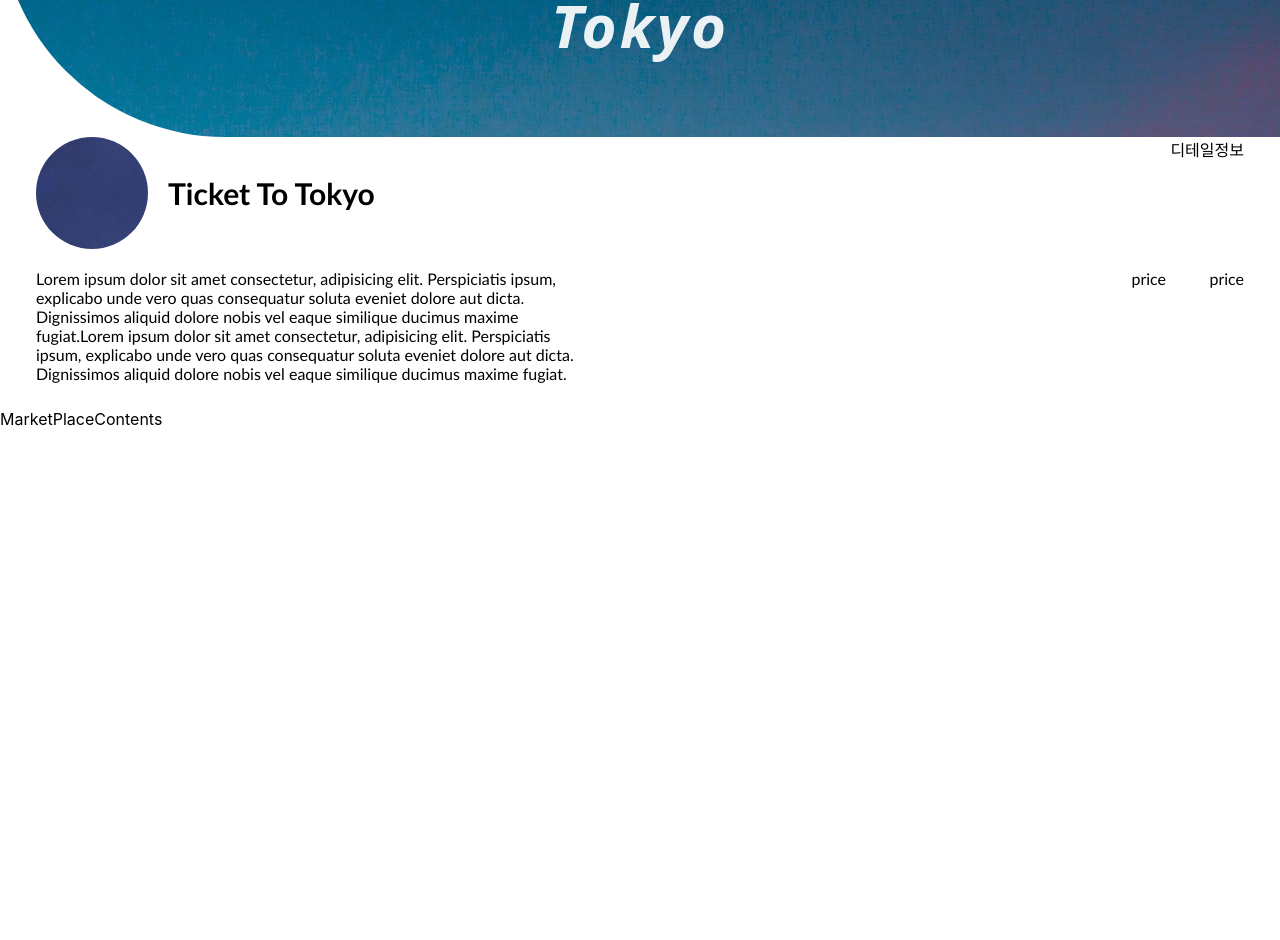
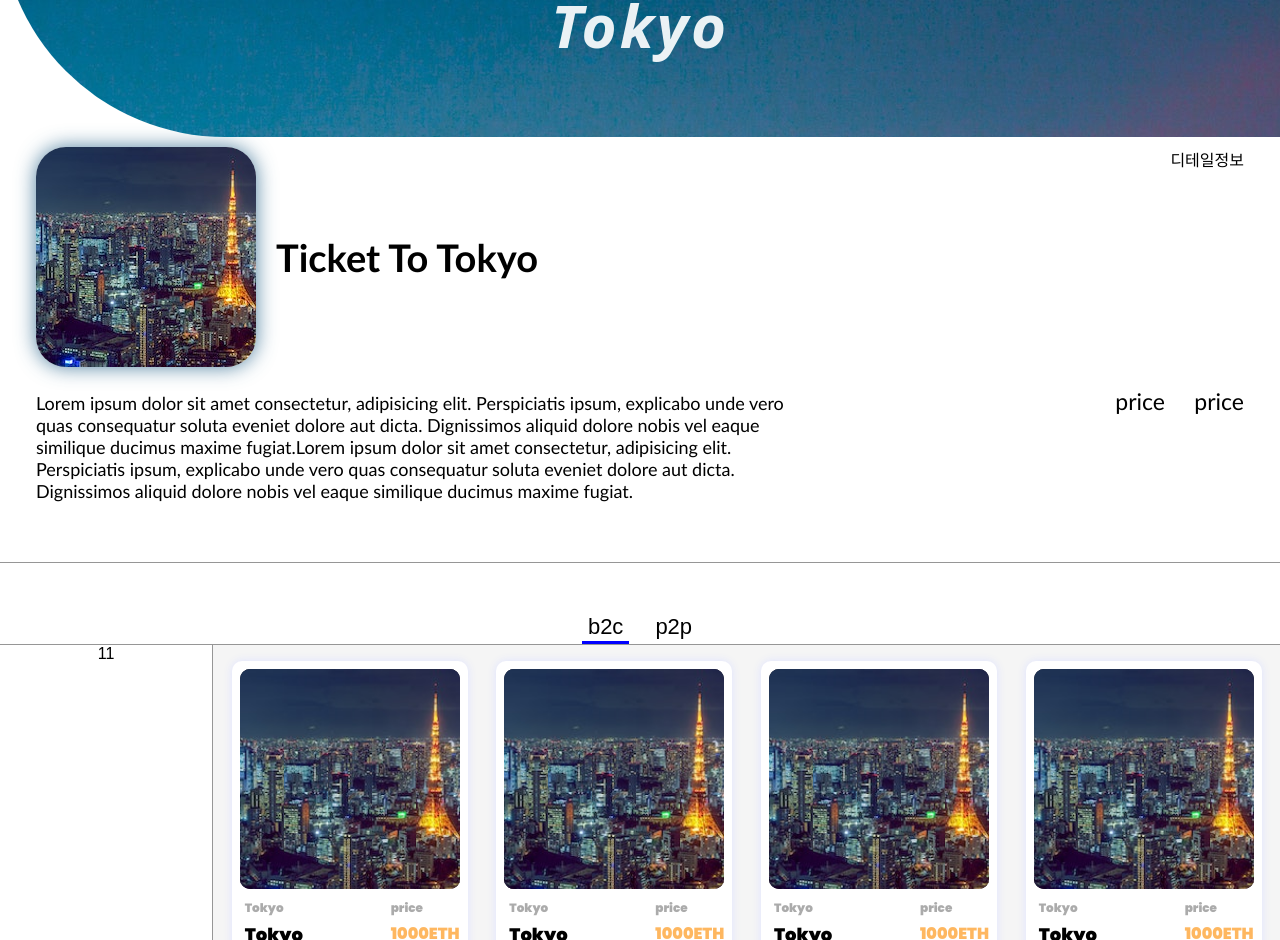
Before and after one commit to codestates-beb/BEB-06-Unleash, a React (Create React App) app in the folder Unleash_client/: page /marketplace in a window 1280 px wide. Shown: the part 160-1100 px from the top of the page. Before the commit the page ends 800 px from the top, so only its background shows below. Built offline with nearby package versions, Linux system fonts and the light colour scheme.

Commit message:
feat: nft wrapup

```diff
--- a/Unleash_client/src/components/MarketPlace_components/MarketPlaceContents.jsx
+++ b/Unleash_client/src/components/MarketPlace_components/MarketPlaceContents.jsx
@@ -1,7 +1,29 @@
 import React from "react";
+import MarketPlaceNft from "./MarketPlaceNft";
+const MarketPlaceContents = () => {
 
-const MarketPlaceContents = () => {
-  return <div>MarketPlaceContents</div>;
+  return (
+    <>
+    <div className="marketplace_contents_container">
+      <div className="marketplace_contents_dividing">
+        <div className="marketplace_contents_b2c">
+          <button>b2c</button>
+        </div>
+        <div className="marketplace_contents_p2p">
+          <button>p2p</button>
+        </div>
+      </div>
+      <div className="marketplace_contents">
+        <aside className="marketplace_contents_aside">11</aside>
+        <div className="marketplace_contents_nfts">
+          {Array.from(Array(30), x => <MarketPlaceNft />)}
+
+        </div>
+      </div>
+    </div>
+
+    </>
+  );
 };
 
 export default MarketPlaceContents;
--- a/Unleash_client/src/components/MarketPlace_components/MarketPlaceInfo.jsx
+++ b/Unleash_client/src/components/MarketPlace_components/MarketPlaceInfo.jsx
@@ -1,30 +1,39 @@
 import React from "react";
-
+import city from '../../resources/image/TokyoNFT2.jpg'
+// 나중에 해야할것.
+// 전역상태에 따라 도시 이름도 바뀌어야하기 때문에 Ticket To City 부분 수정.
+// 디테일정보 수정 깃허브주소 이런거 넣으면될듯.
+// dummy데이터에서 객체 형태로 저장한 description불러와서 state와 함께 설정.
+// import dummy from 'dummy.js'
 
 const MarketPlaceInfo = () => {
+  // const context = useContext(AppContext);
+  // const [description, setDescription] = useState('');
+  // const filteredCity = dummy.filter((item) => item === context.state.city);
   return (
     <>
       <div className="marketplace_info">
         <div className="marketplace_info_container">
-          <div className="marketplace_info_avatar" />
+          <div className="marketplace_info_avatar" style={{background: `url(${city})`}}/>
           <span className="marketplace_info_name">Ticket To Tokyo</span>
           <div className="marketplace_info_flexgrow" />
           <div className="marketplace_info_detail">디테일정보</div>
         </div>
         <div className="marketplace_description_container">
           <div className="marketplace_description_contents">
+            {/* <span>{filteredCity.description}</span>*/}
             <span>Lorem ipsum dolor sit amet consectetur, adipisicing elit. Perspiciatis ipsum, explicabo unde vero quas consequatur soluta eveniet dolore aut dicta. Dignissimos aliquid dolore nobis vel eaque similique ducimus maxime fugiat.</span>
             <span>Lorem ipsum dolor sit amet consectetur, adipisicing elit. Perspiciatis ipsum, explicabo unde vero quas consequatur soluta eveniet dolore aut dicta. Dignissimos aliquid dolore nobis vel eaque similique ducimus maxime fugiat.</span>
           </div>
           <div className="marketplace_description_eth">
+            {/* NFT 가격 이더리움으로 */}
             <span>price</span>
           </div>
           <div className="marketplace_description_dollars">
+            {/* NFT 가격 달러 or KRW로 환산해서 표시 */}
             <span>price</span>
           </div>
-
         </div>
-
       </div>
     </>
   );
--- /dev/null
+++ b/Unleash_client/src/components/MarketPlace_components/MarketPlaceNft.jsx
@@ -0,0 +1,41 @@
+import React from "react";
+
+const MarketPlaceNft = () => {
+
+  //const [animated, setAnimated] = useState(false);
+  // hover한 상태에서 transition이 끝날 경우에.
+/*     const handleMouseEnter = (e) => {
+      e.target.classList.add("hover");
+    }
+    const handleTransitionEnd = (e) => {
+      e.target.classList.remove("hover");
+    } */
+
+  return (
+    <>
+      <div className="marketplace_contents_nft_container">
+        <div className="marketplace_contents_nft_img">
+          <div className="marketplace_contents_whiteimg">
+            <span></span><span></span><span></span><span></span><span></span>
+            <div className="marketplace_contents_contentwrapper">
+              <h2>To Tokyo</h2>
+              <p>tokyo is great place to visit</p>
+            </div>
+          </div>
+        </div>
+        <div className="marketplace_contents_nft_info_container">
+          <div className="marketplace_contents_nft_info">
+            <span className="marketplace_contents_nft_seminame">Tokyo</span>
+            <span className="marketplace_contents_nft_name">Tokyo</span>
+          </div>
+          <div className="marketplace_contents_nft_values">
+            <span className="marketplace_contents_nft_price">price</span>
+            <span className="marketplace_contents_nft_eth">1000ETH</span>
+          </div>
+        </div>
+      </div>
+     </>
+  );
+}
+
+export default MarketPlaceNft;
--- a/Unleash_client/src/resources/css/App.css
+++ b/Unleash_client/src/resources/css/App.css
@@ -1,4 +1,6 @@
 /************LandingPage***************/
+@import url('https://fonts.googleapis.com/css?family=Poppins:900&display=swap');
+
 .landing  {
   justify-content: center;
   display: flex;
@@ -311,21 +313,26 @@
   font-family: 'Gill Sans', 'Gill Sans MT', Calibri, 'Trebuchet MS', sans-serif;
   display: flex;
   padding: 0 36px;
-  margin-bottom: 20px;
+  padding-bottom: 50px;
   flex-direction: column;
+  border-bottom: 0.5px solid rgba(0, 0, 0, 0.413);
 }
 
 .marketplace_info_container {
   display: flex;
   flex-direction: row;
   margin-bottom: 20px;
+  padding-top: 10px;
 }
 
 .marketplace_info_avatar {
-  width: 112px;
-  height: 112px;
-  border-radius: 50%;
+  position: relative;
+  width: 220px;
+  height: 220px;
+  border-radius: 30px;
   background: url('../image/loading.jpg');
+  cursor: pointer;
+  box-shadow: 0 0 20px rgba(45, 104, 141, 0.829);
 }
 
 .marketplace_info_name {
@@ -334,7 +341,7 @@
   justify-content: center;
   align-items: center;
   font-weight: 700;
-  font-size: 30px;
+  font-size: 38px;
 }
 .marketplace_info_flexgrow {
   flex-grow: 1;
@@ -355,24 +362,248 @@
   display: block;
   box-sizing: border-box;
   width: 100%;
-  max-width: 552px;
-    min-height: 120px
+  max-width: 750px;
+  min-height: 120px;
+  font-size: 18px;
 }
 
 .marketplace_description_eth {
-  margin-left: 500px;
+  margin-left: 300px;
+  font-size: 23px;
 }
 
 .marketplace_description_dollars {
+  font-size: 23px;
+
+}
+
+.marketplace_contents_container {
+  font-family: sans-serif;
+  display: grid;
 }
 
 
+.marketplace_contents_dividing {
+  display: flex;
+  justify-content: center;
+  flex-direction: row;
+  padding-top: 50px;
+  border-bottom: 0.5px solid rgba(0, 0, 0, 0.413);
+}
+
+.marketplace_contents_b2c {
+  margin-right: 10px;
+}
+.marketplace_contents_b2c > button {
+  background: none;
+  border: none;
+  font-size: 22px;
+  cursor: pointer;
+  border-bottom: 3px solid blue;
+}
+.marketplace_contents_b2c:hover {
 
 
+}
+.marketplace_contents_p2p {
+  margin-left: 10px;
+}
+
+.marketplace_contents_p2p > button {
+  background: none;
+  border: none;
+  font-size: 22px;
+  cursor: pointer;
+
+}
+
+.marketplace_contents_p2p:hover {
+}
 
 
+.marketplace_contents {
+  display: grid;
+  grid-template-columns: 1fr 5fr;
+
+}
+
+.marketplace_contents_aside {
+  display: grid;
+  justify-items: center;
+  border-right: 0.5px solid rgba(0, 0, 0, 0.413);
+
+  height: calc(100vh - 40px);
+}
+
+.marketplace_contents_nfts {
+  background-color: whitesmoke;
+  display: grid;
+  grid-template-columns: repeat(auto-fill,minmax(220px,1fr));
+  grid-gap: 24px;
+  gap: 24px;
+  justify-items: center;
+  padding: 16px;
+
+}
+
+.marketplace_contents_nft_container {
+  display: flex;
+  justify-content: baseline;
+  flex-direction: column;
+  width: 220px;
+  overflow: hidden;
+  cursor: pointer;
+  position: relative;
+  padding: 8px;
+  height: 300px;
+  background-color: #ffffff;
+  border-radius: 10px;
+  box-shadow: 0 0 10px #dee2ff;
+
+}
+.marketplace_contents_nft_container:hover {
+  box-shadow: 0 0 20px rgba(45, 104, 141, 0.829);
+  transition: 300ms;
+}
+.marketplace_contents_nft_img {
+  border-radius: 10px;
+  position: relative;
+  background: url('../image/TokyoNFT2.jpg');
+  background-repeat: none;
+  overflow: hidden;
+  width: 220px;
+  height: 220px;
+}
+
+.marketplace_contents_nft_img::before {
+  content: "";
+  position: absolute;
+  width: 100%;
+  height: 100%;
+  top: 0;
+  left: 0;
+  background-color: rgba(51, 43, 48, 0.85);
+}
+.marketplace_contents_whiteimg {
+  position: absolute;
+  top: 0;
+  left: 0;
+  width: 100%;
+  height: 220px;
+  display: flex;
+}
+
+.marketplace_contents_whiteimg span {
+  width: 20%;
+  height: 105%;
+  background: url("../image/TokyoNFT2.jpg");
+  transition: 0.3s ease;
+
+  align-items: center;
+  background-size: cover;
+}
+.marketplace_contents_whiteimg.hover span:nth-child(1) {
+  border-bottom-left-radius: 5px;
+  background-position: 0%;
+  transition-delay: 0s;
+
+}
+.marketplace_contents_whiteimg span:nth-child(2) {
+  background-position: 25%;
+  transition-delay: 50ms;
+}
+.marketplace_contents_whiteimg span:nth-child(3) {
+  background-position: 50%;
+  transition-delay: 100ms;
+}
+.marketplace_contents_whiteimg span:nth-child(4) {
+  background-position: 75%;
+  transition-delay: 150ms;
+}
+.marketplace_contents_whiteimg span:nth-child(5) {
+  border-bottom-right-radius: 5px;
+  background-position: 100%;
+  transition-delay: 200ms;
+}
 
 
+.marketplace_contents_whiteimg:hover > span {
+  transform: translateY(-100%);
+}
+
+
+.marketplace_contents_contentwrapper {
+
+  position: absolute;
+  display: flex;
+  justify-content: center;
+  font-family: system-ui, -apple-system, BlinkMacSystemFont, 'Segoe UI', Roboto, Oxygen, Ubuntu, Cantarell, 'Open Sans', 'Helvetica Neue', sans-serif;
+  text-align: center;
+  align-items: center;
+  flex-direction: column;
+  color: white;
+  height: 220px;
+  width: 100%;
+  transform: translateY(100%);
+}
+
+.marketplace_contents_whiteimg:hover .marketplace_contents_contentwrapper{
+  transform: translateY(0%);
+  transition: 0.3s ease-in-out;
+  transition-delay: 0.1s;
+}
+
+.marketplace_contents_contentwrapper h2{
+  font-size: 30px;
+}
+
+.marketplace_contents_contentwrapper p {
+  font-family: 'Roboto',sans-serif;
+  line-height: 25px;
+}
+.marketplace_contents_nft_info_container {
+  font-family:"Poppins";
+  display: flex;
+  justify-content: space-between;
+}
+
+.marketplace_contents_nft_info {
+  padding-top: 10px;
+  display: flex;
+  flex-direction: column;
+  padding-left: 5px;
+}
+
+.marketplace_contents_nft_seminame {
+  font-size: 12px;
+  font-weight: 300;
+  color: rgba(128, 128, 128, 0.658);
+}
+
+.marketplace_contents_nft_name {
+  padding-top: 4px;
+  font-size: 18px;
+  font-weight: 300;
+}
+
+.marketplace_contents_nft_values {
+  padding-top: 10px;
+  display: flex;
+  flex-direction: column;
+  padding-right: 300;
+}
+
+.marketplace_contents_nft_price {
+  font-size: 12px;
+  font-weight: 300;
+  color: rgba(128, 128, 128, 0.658);
+}
+
+.marketplace_contents_nft_eth {
+  padding-top: 4px;
+  font-weight: 300;
+  color: rgb(254, 183, 96);
+}
 /***********MarketPlace_Info_Css**************/
 
 
```
Also changed, not shown: Unleash_client/src/resources/image/TokyoNFT.jpg (added), Unleash_client/src/resources/image/TokyoNFT2.jpg (added).
